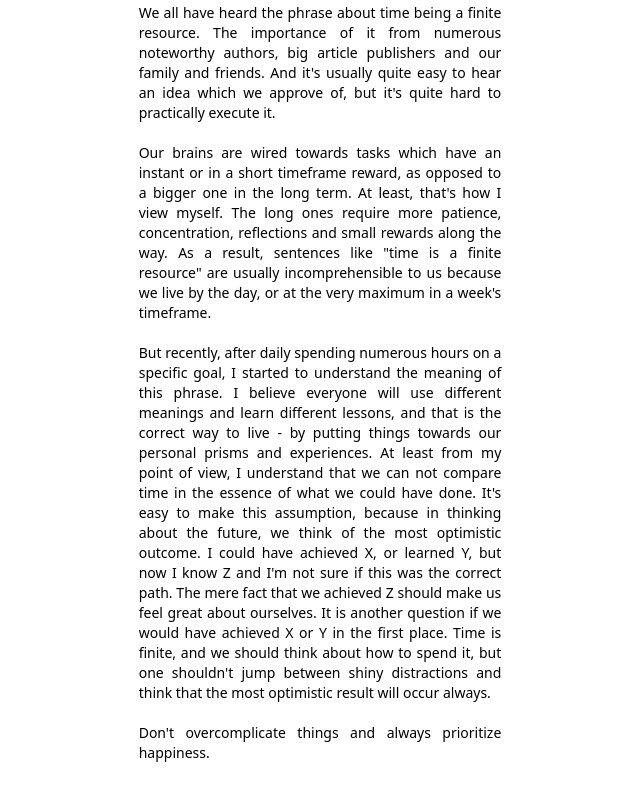
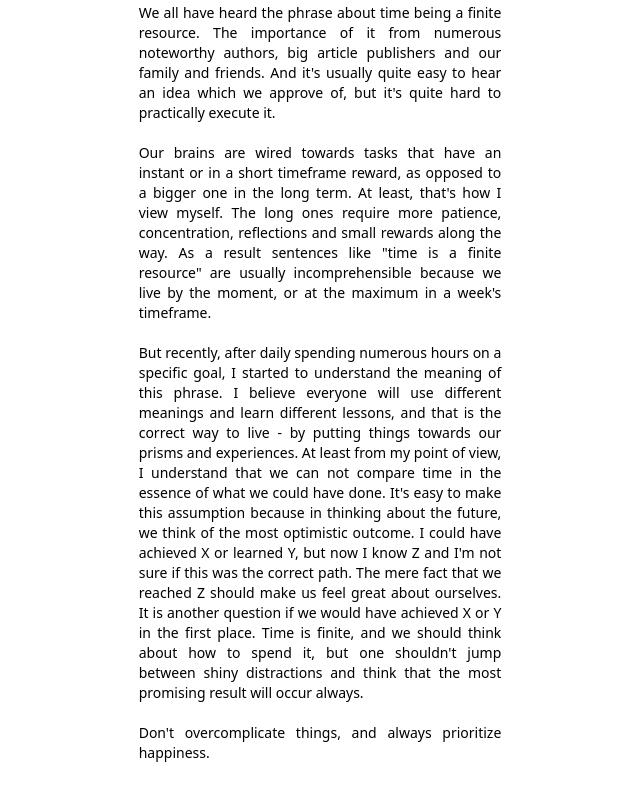
Before and after one commit to adtm/blog, a Gatsby site: page /thoughts in a window 1280 px wide. Shown: the part 381-1182 px from the top of the page, without its empty margins (320-960 px from the left). Built offline with nearby package versions, Linux system fonts and the light colour scheme; Gatsby itself is replaced by a stand-in of ours.

Commit message:
feat: some grammar fixes

```diff
--- a/src/pages/thoughts.tsx
+++ b/src/pages/thoughts.tsx
@@ -15,9 +15,9 @@ const Thoughts = () => (
           <h1 className="text-center italic mb-10">Time</h1>
           <div className="space-y-5 text-justify">
             <p>We all have heard the phrase about time being a finite resource. The importance of it from numerous noteworthy authors, big article publishers and our family and friends. And it's usually quite easy to hear an idea which we approve of, but it's quite hard to practically execute it.</p>
-            <p>Our brains are wired towards tasks which have an instant or in a short timeframe reward, as opposed to a bigger one in the long term. At least, that's how I view myself. The long ones require more patience, concentration, reflections and small rewards along the way. As a result, sentences like "time is a finite resource" are usually incomprehensible to us because we live by the day, or at the very maximum in a week's timeframe.</p>
-            <p>But recently, after daily spending numerous hours on a specific goal, I started to understand the meaning of this phrase. I believe everyone will use different meanings and learn different lessons, and that is the correct way to live - by putting things towards our personal prisms and experiences. At least from my point of view, I understand that we can not compare time in the essence of what we could have done. It's easy to make this assumption, because in thinking about the future, we think of the most optimistic outcome. I could have achieved X, or learned Y, but now I know Z and I'm not sure if this was the correct path. The mere fact that we achieved Z should make us feel great about ourselves. It is another question if we would have achieved X or Y in the first place. Time is finite, and we should think about how to spend it, but one shouldn't jump between shiny distractions and think that the most optimistic result will occur always.</p>
-            <p>Don't overcomplicate things and always prioritize happiness.</p>
+            <p>Our brains are wired towards tasks that have an instant or in a short timeframe reward, as opposed to a bigger one in the long term. At least, that's how I view myself. The long ones require more patience, concentration, reflections and small rewards along the way. As a result sentences like "time is a finite resource" are usually incomprehensible because we live by the moment, or at the maximum in a week's timeframe.</p>
+            <p>But recently, after daily spending numerous hours on a specific goal, I started to understand the meaning of this phrase. I believe everyone will use different meanings and learn different lessons, and that is the correct way to live - by putting things towards our prisms and experiences. At least from my point of view, I understand that we can not compare time in the essence of what we could have done. It's easy to make this assumption because in thinking about the future, we think of the most optimistic outcome. I could have achieved X or learned Y, but now I know Z and I'm not sure if this was the correct path. The mere fact that we reached Z should make us feel great about ourselves. It is another question if we would have achieved X or Y in the first place. Time is finite, and we should think about how to spend it, but one shouldn't jump between shiny distractions and think that the most promising result will occur always.</p>
+            <p>Don't overcomplicate things, and always prioritize happiness.</p>
           </div>
         </div>
       </div>
```
